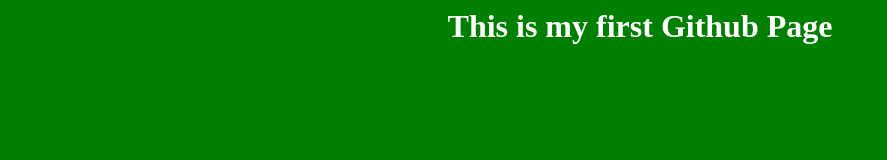
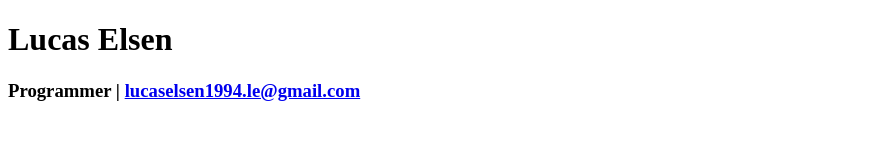
Before and after one commit to DuVrangrGata/DuVrangrGata.github.io, a plain HTML site: page index.html in a window 1280 px wide. Shown: the whole page, without its empty margins (0-887 px from the left). Drawn offline with Linux system fonts and the light colour scheme.

Commit message:
Add index.html

```diff
--- a/index.html
+++ b/index.html
@@ -1,18 +1,25 @@
-<html>
-    <title>
-        First Website
-    </title>
+<!DOCTYPE html>
+<html lang="de">
+ <head>
+   <title>Lucas Elsen</title>
+ </head>
+ <body>
 
-    <body>
-        <h1>This is my first Github Page</h1>
-    </body>
 
-    <style>
-        body {
-            background-color:green;
-            color:#fff;
-            text-align:center;
-        }
-    </style>
 
+   <div class="header" id="headerwrap">
+     <div class="container">
+       <div class="row centered">
+         <div class="col-lg-12">
+           <h1>Lucas Elsen</h1>
+           <h3>Programmer |
+            <a href="mailto:lucaselsen1994.le@gmail.com">lucaselsen1994.le@gmail.com</a>
+           </h3>
+         </div><!--/.col-lg-12-->
+       </div><!--/.row-->
+     </div><!--/.container-->
+   </div><!--/.#headerwrap-->
+
+
+</body>
 </html>
```
